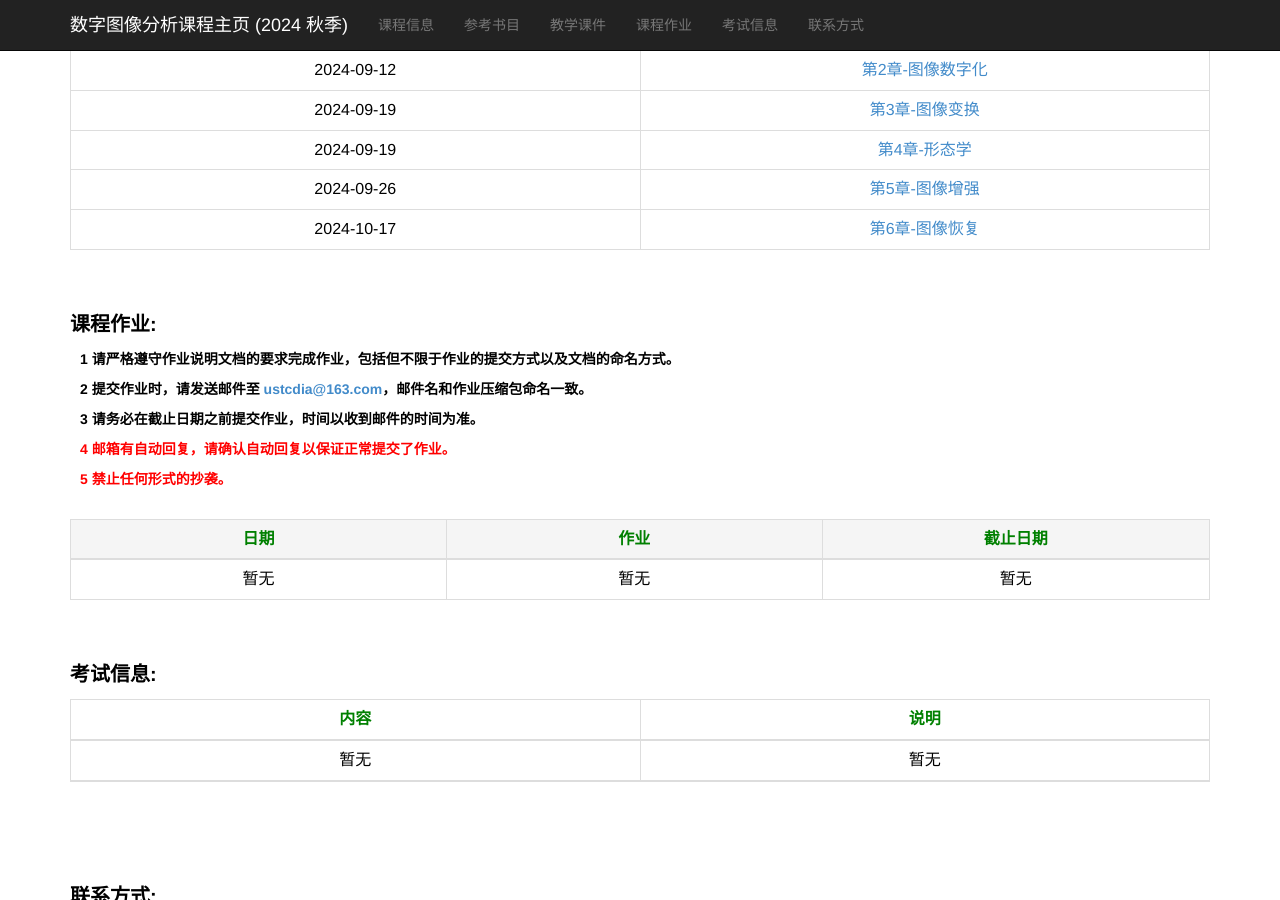
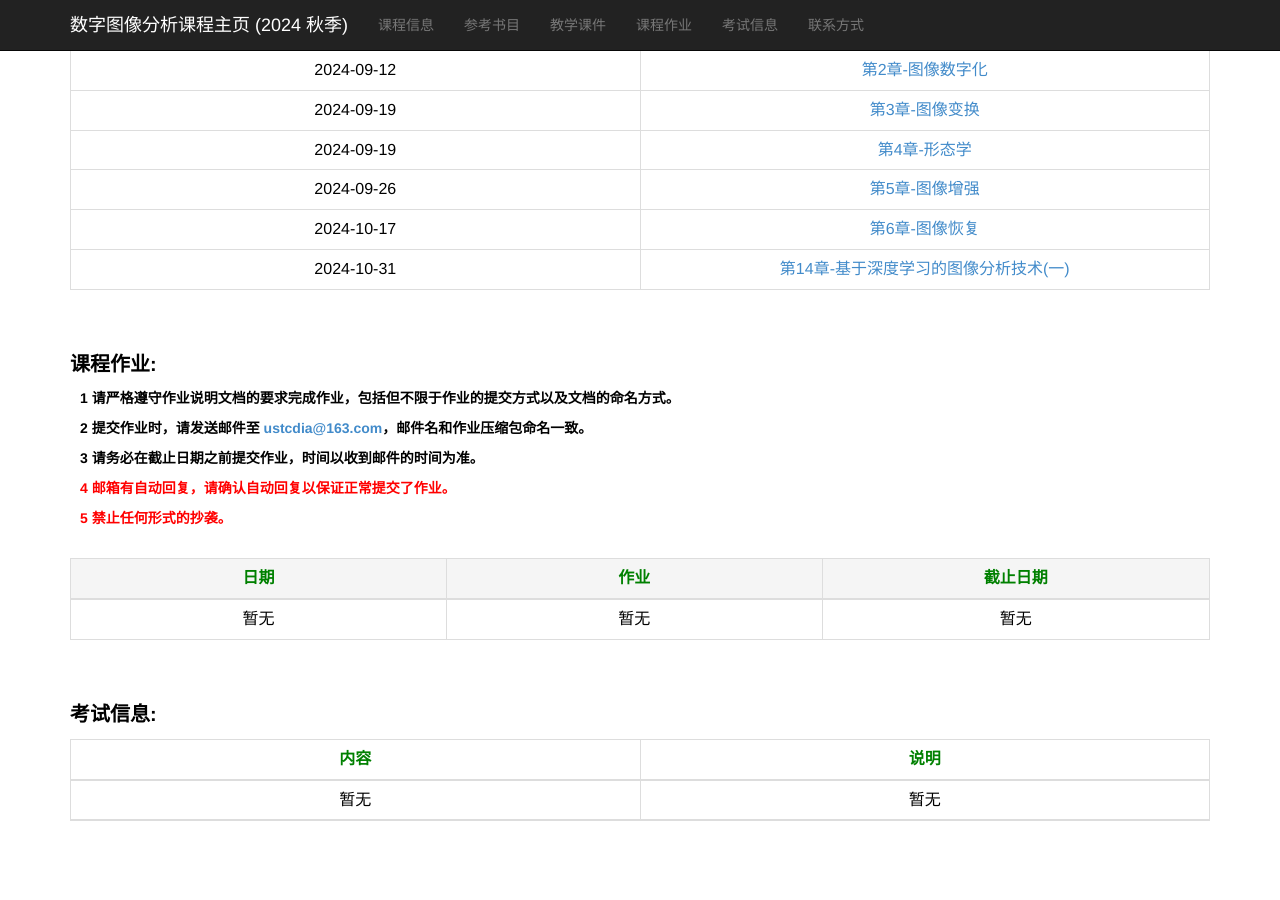
Before and after one commit to ustc-dia/ustc-dia.github.io, a Jekyll site: the page index.html, which Jekyll copies as it is, in a window 1280 px wide and 900 px high, scrolled down 834 px. Built offline with Jekyll 4.4.1, drawn with Linux system fonts in a browser that asks for light colours.

Commit message:
Update index.html

```diff
--- a/index.html
+++ b/index.html
@@ -194,6 +194,10 @@
                     <td>2024-10-17</td>
                     <td><a href="./slides_2024_autumn/第6章-图像恢复.pdf" target="_blank">第6章-图像恢复</a></td>
                 </tr>
+                <tr>
+                    <td>2024-10-31</td>
+                    <td><a href="./slides_2024_autumn/第14章-基于深度学习的图像分析技术(一).pdf" target="_blank">第14章-基于深度学习的图像分析技术(一)</a></td>
+                </tr>
             </tbody>
         </table>
 
```
